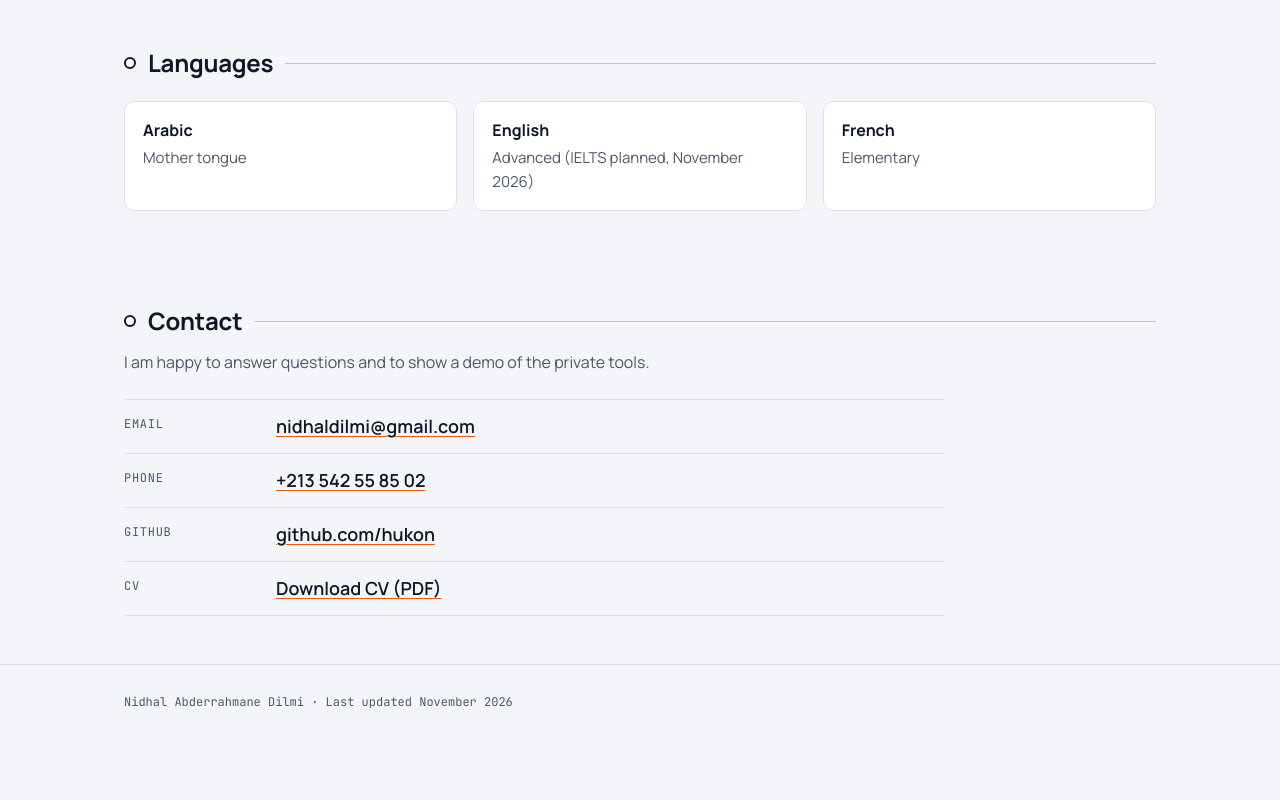
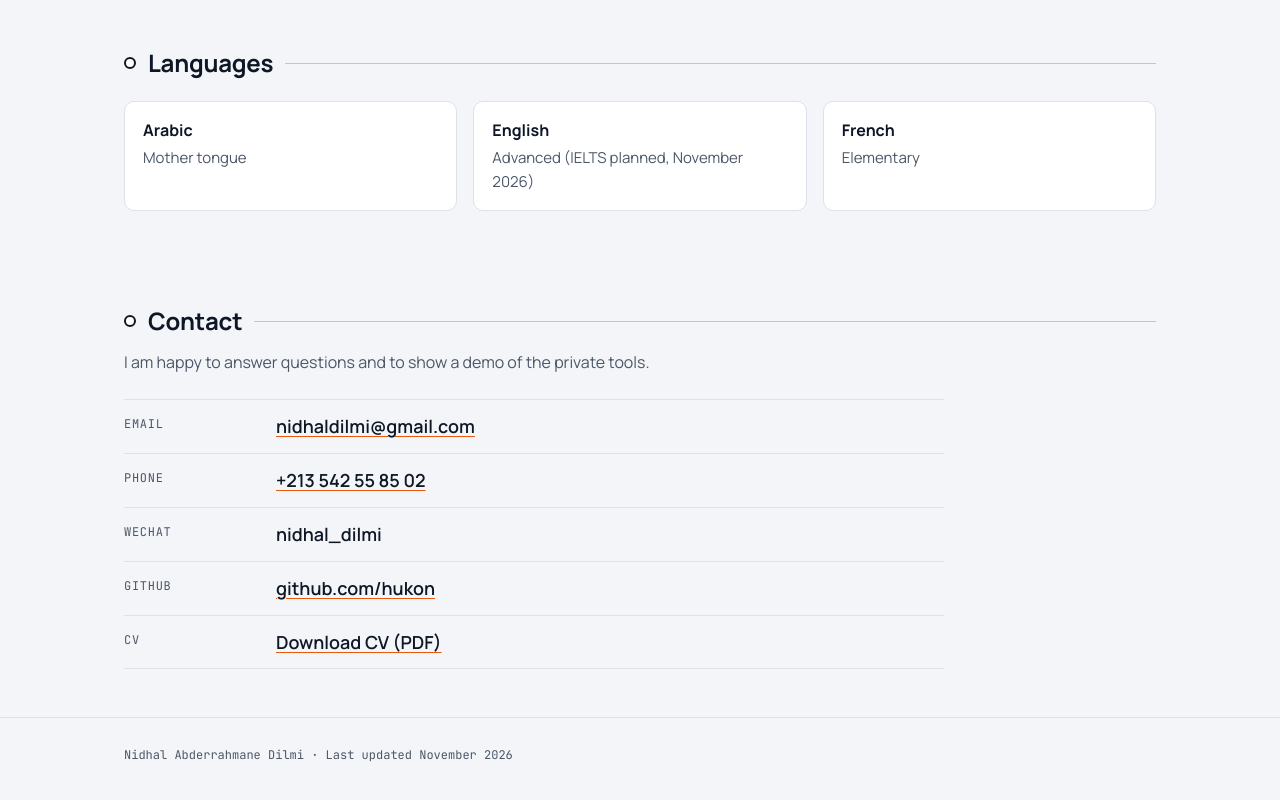
Before and after one commit to hukon/hukon.github.io, a website: page index.html in a window 1280 px wide. Shown: the part 5391-6191 px from the top of the page. Before the commit the page ends 6143 px from the top, so only its background shows below. Drawn offline with Linux system fonts and the light colour scheme.

Commit message:
Add WeChat ID to contact details
Co-Authored-By: Claude Opus 5.5 <noreply@anthropic.com>

```diff
--- a/index.html
+++ b/index.html
@@ -430,6 +430,10 @@
             <dd><a href="tel:+213542558502">+213 542 55 85 02</a></dd>
           </div>
           <div>
+            <dt>WeChat</dt>
+            <dd>nidhal_dilmi</dd>
+          </div>
+          <div>
             <dt>GitHub</dt>
             <dd><a href="https://github.com/hukon" target="_blank" rel="noopener noreferrer">github.com/hukon<span class="sr-only"> (opens in a new tab)</span></a></dd>
           </div>
```
Also changed, not shown: cv/index.html (+1 -0 lines), 1 other file.
